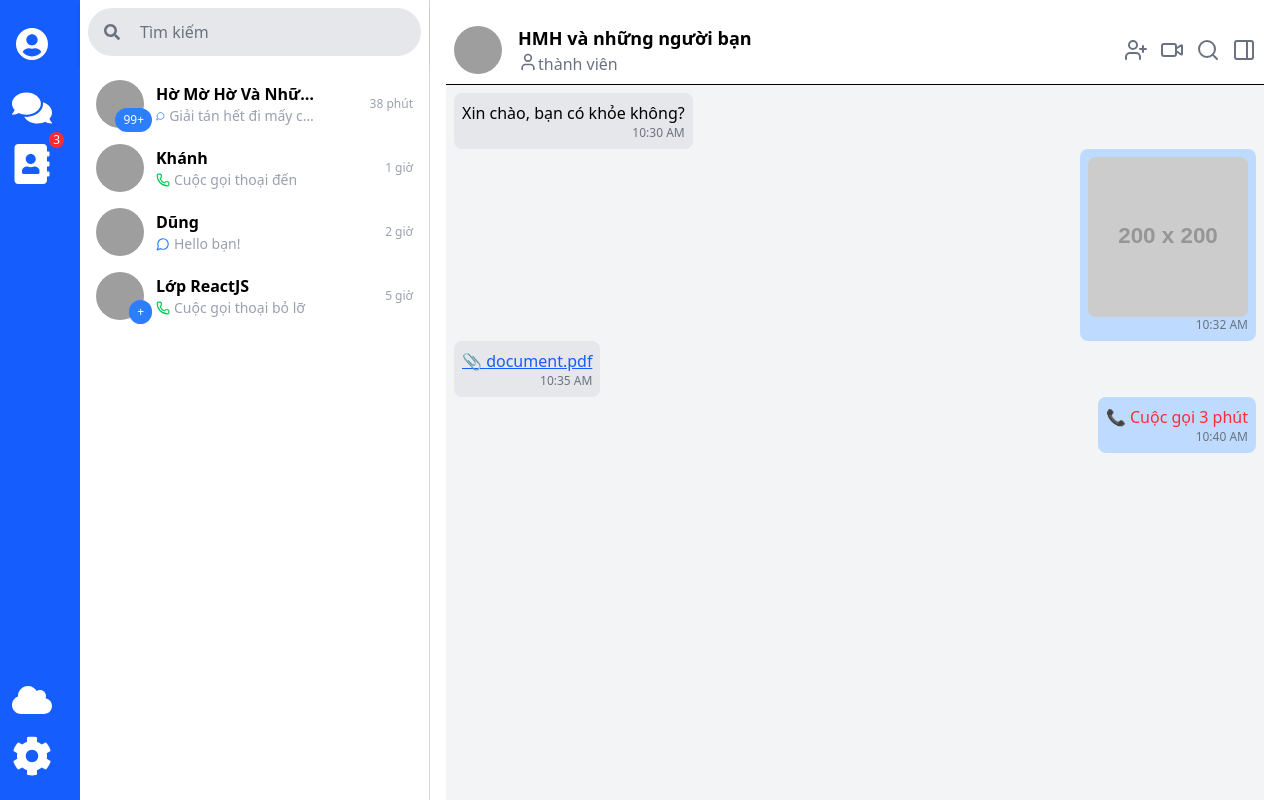
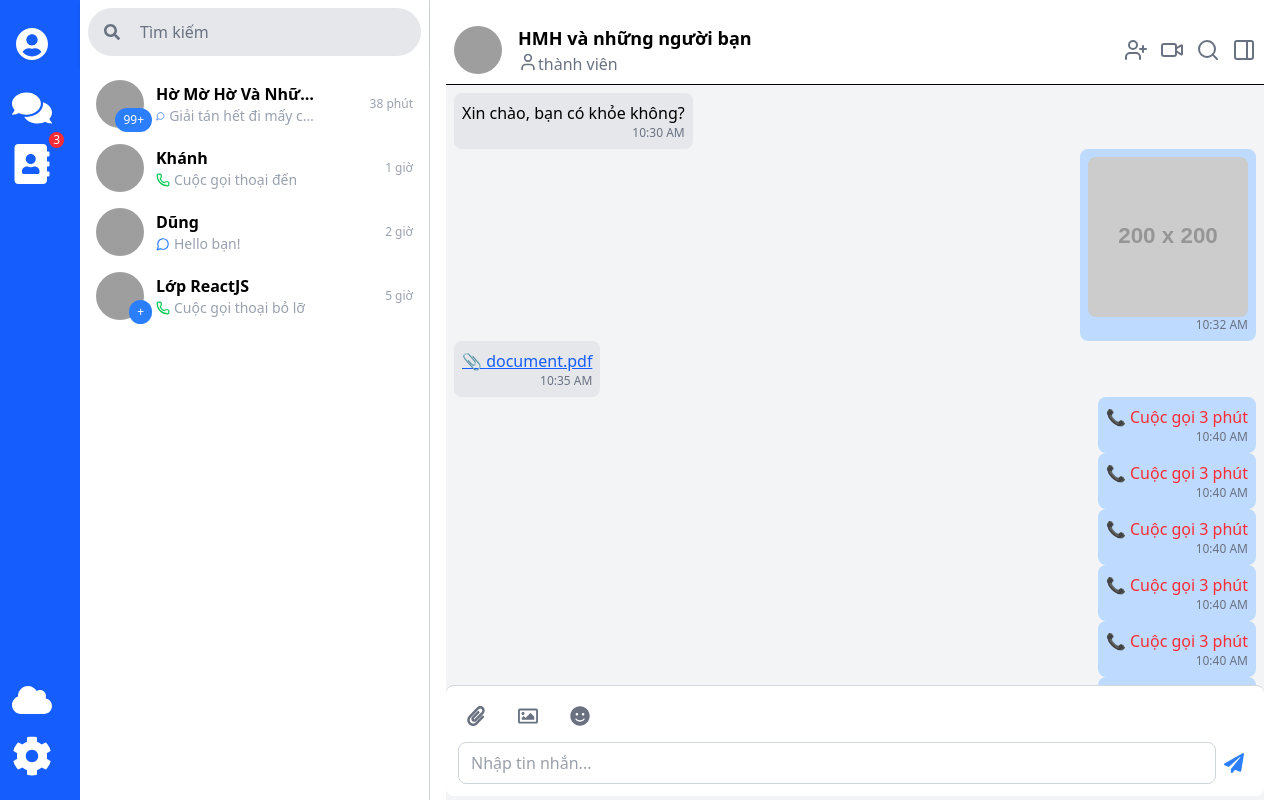
Before and after one commit to YanggYangg/TingTingChatApp_FE, a React (Vite) app in the folder tingting_web/: page /chat in a window 1280 px wide. Both pictures are taken after a click on the element 254 px from the left and 104 px from the top of the page. Built offline with nearby package versions, Linux system fonts and the light colour scheme; grey boxes are pictures that could not be loaded.

Commit message:
Done footer chatinput

```diff
--- a/tingting_web/package.json
+++ b/tingting_web/package.json
@@ -13,6 +13,7 @@
     "@fortawesome/fontawesome-svg-core": "^6.7.2",
     "@tailwindcss/vite": "^4.0.10",
     "classnames": "^2.5.1",
+    "emoji-picker-react": "^4.12.2",
     "react": "^19.0.0",
     "react-dom": "^19.0.0",
     "react-icons": "^5.5.0",
--- a/tingting_web/src/pages/Chat/ChatPage.jsx
+++ b/tingting_web/src/pages/Chat/ChatPage.jsx
@@ -3,6 +3,7 @@ import { useSelector, useDispatch } from "react-redux";
 import { clearSelectedMessage } from "../../redux/slices/chatSlice";
 import ChatHeader from "./ChatWindow/ChatHeader";
 import MessageItem from "./ChatWindow/MessageItem";
+import ChatFooter from "./ChatWindow/ChatFooter";
 
 function ChatPage() {
   const mockMessages = [
@@ -31,6 +32,76 @@ function ChatPage() {
           fileName: "document.pdf",
           fileUrl: "https://example.com/document.pdf",
           time: "10:35 AM",
+        },
+        {
+          type: "call",
+          sender: "Bạn",
+          callDuration: "3 phút",
+          missed: false,
+          time: "10:40 AM",
+        },
+        {
+          type: "call",
+          sender: "Bạn",
+          callDuration: "3 phút",
+          missed: false,
+          time: "10:40 AM",
+        },
+        {
+          type: "call",
+          sender: "Bạn",
+          callDuration: "3 phút",
+          missed: false,
+          time: "10:40 AM",
+        },
+        {
+          type: "call",
+          sender: "Bạn",
+          callDuration: "3 phút",
+          missed: false,
+          time: "10:40 AM",
+        },
+        {
+          type: "call",
+          sender: "Bạn",
+          callDuration: "3 phút",
+          missed: false,
+          time: "10:40 AM",
+        },
+        {
+          type: "call",
+          sender: "Bạn",
+          callDuration: "3 phút",
+          missed: false,
+          time: "10:40 AM",
+        },
+        {
+          type: "call",
+          sender: "Bạn",
+          callDuration: "3 phút",
+          missed: false,
+          time: "10:40 AM",
+        },
+        {
+          type: "call",
+          sender: "Bạn",
+          callDuration: "3 phút",
+          missed: false,
+          time: "10:40 AM",
+        },
+        {
+          type: "call",
+          sender: "Bạn",
+          callDuration: "3 phút",
+          missed: false,
+          time: "10:40 AM",
+        },
+        {
+          type: "call",
+          sender: "Bạn",
+          callDuration: "3 phút",
+          missed: false,
+          time: "10:40 AM",
         },
         {
           type: "call",
@@ -83,8 +154,8 @@ function ChatPage() {
     mockMessages.find((chat) => chat.id === selectedMessageId) || null;
 
   return (
-    <div className="min-h-screen bg-gray-100 ">
-      <div className="w-full  mx-auto">
+    <div className="min-h-screen bg-gray-100">
+      <div className= "mx-auto">
         {selectedChat ? (
           <div className="w-full ">
             <ChatHeader
@@ -93,11 +164,12 @@ function ChatPage() {
               lastActive={6}
               avatar={selectedChat.avatar}
             />
-            <div className="p-2">
+            <div className="p-2 w-full h-[calc(100vh-200px)] overflow-y-auto">
               {selectedChat.messages.map((msg, index) => (
                 <MessageItem key={index} msg={msg} />
               ))}
             </div>
+            <ChatFooter className="fixed bottom-0 left-0 w-full bg-white shadow-md" />
           </div>
         ) : (
           <div className="text-center flex-1 flex flex-col items-center justify-center">
--- /dev/null
+++ b/tingting_web/src/pages/Chat/ChatWindow/ChatFooter.jsx
@@ -0,0 +1,56 @@
+import React,  { useState } from 'react';
+import { FaPaperclip, FaSmile, FaMicrophone, FaRegImage, FaPaperPlane } from "react-icons/fa";
+import EmojiPicker from 'emoji-picker-react';
+
+function ChatFooter() {
+    const [message, setMessage] = useState('');
+    const [showEmojiPicker, setShowEmọiPicker] = useState(false);
+
+
+    const handleSendMessage = () => {
+        if(message.trim()){
+            console.log("Send message: ", message);
+            setMessage('');
+        }
+    };
+    return(
+        <div className="bg-white p-3 rounded-lg flex flex-col items-center border-t border-gray-300">
+      <div className="flex justify-start w-full space-x-4 mb-2">
+        <button className="p-2 text-gray-500 hover:text-gray-700">
+          <FaPaperclip size={20} />
+        </button>
+        <button className="p-2 text-gray-500 hover:text-gray-700">
+          <FaRegImage size={20} />
+        </button>
+        <button
+        className="p-2 text-gray-500 hover:text-gray-700"
+        onClick={() => setShowEmọiPicker(!showEmojiPicker)}>
+          <FaSmile size={20} />
+        </button>
+      </div>
+       {/* Emoji Picker */}
+       {showEmojiPicker && (
+        <div className="absolute bottom-14 left-0 bg-white shadow-md rounded-lg border border-gray-200">
+          <EmojiPicker
+            onEmojiClick={(emoji) => setMessage(message + emoji.emoji)}
+          />
+        </div>
+      )}
+
+      <div className="flex w-full items-center">
+        <input
+          type="text"
+          className="flex-1 px-3 py-2 rounded-lg outline-none bg-white text-gray-700 border border-gray-300"
+          placeholder="Nhập tin nhắn..."
+          value={message}
+          onChange={(e) => setMessage(e.target.value)}
+        />
+        <button className="p-2 text-blue-500 hover:text-blue-700" onClick={handleSendMessage}>
+          <FaPaperPlane size={20} />
+        </button>
+      </div>
+    </div>
+    );
+}
+
+export default ChatFooter;
```
Also changed, not shown: 1 other file (tests, documents, lock files or other folders).
